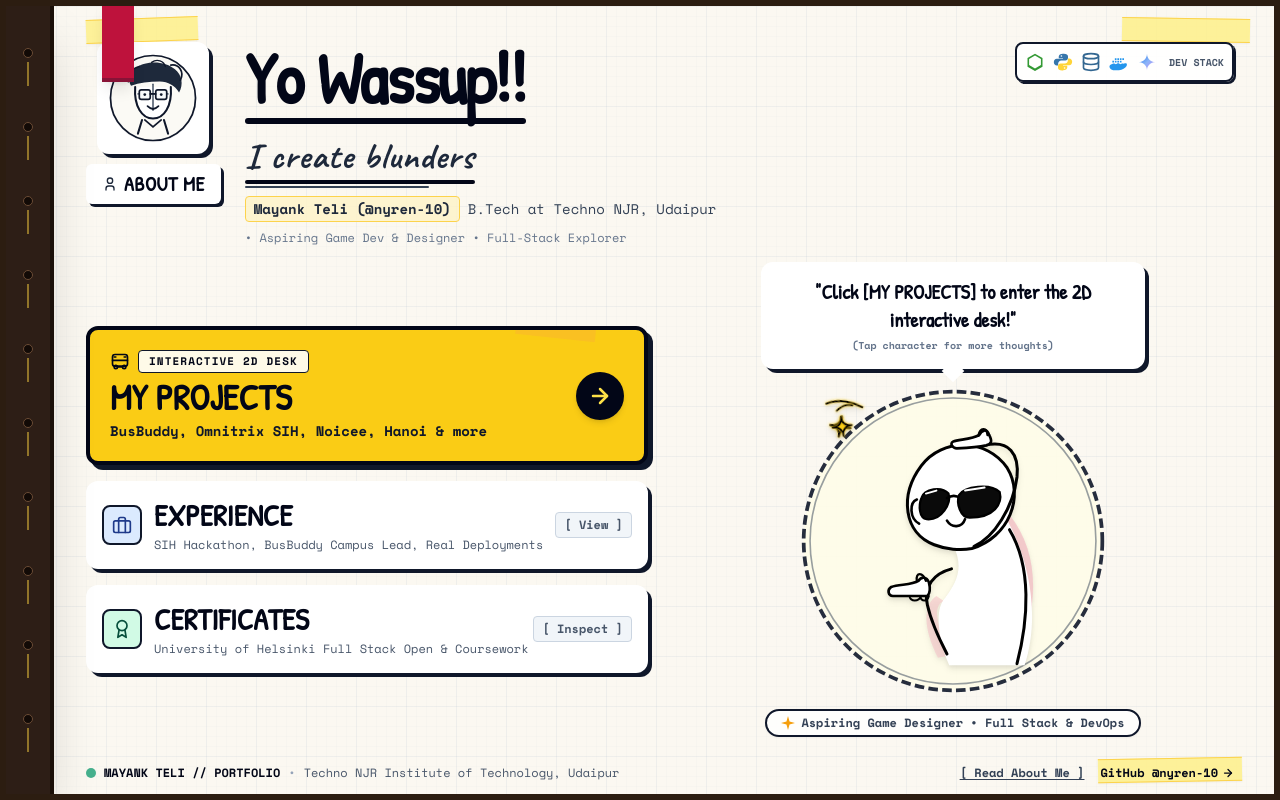
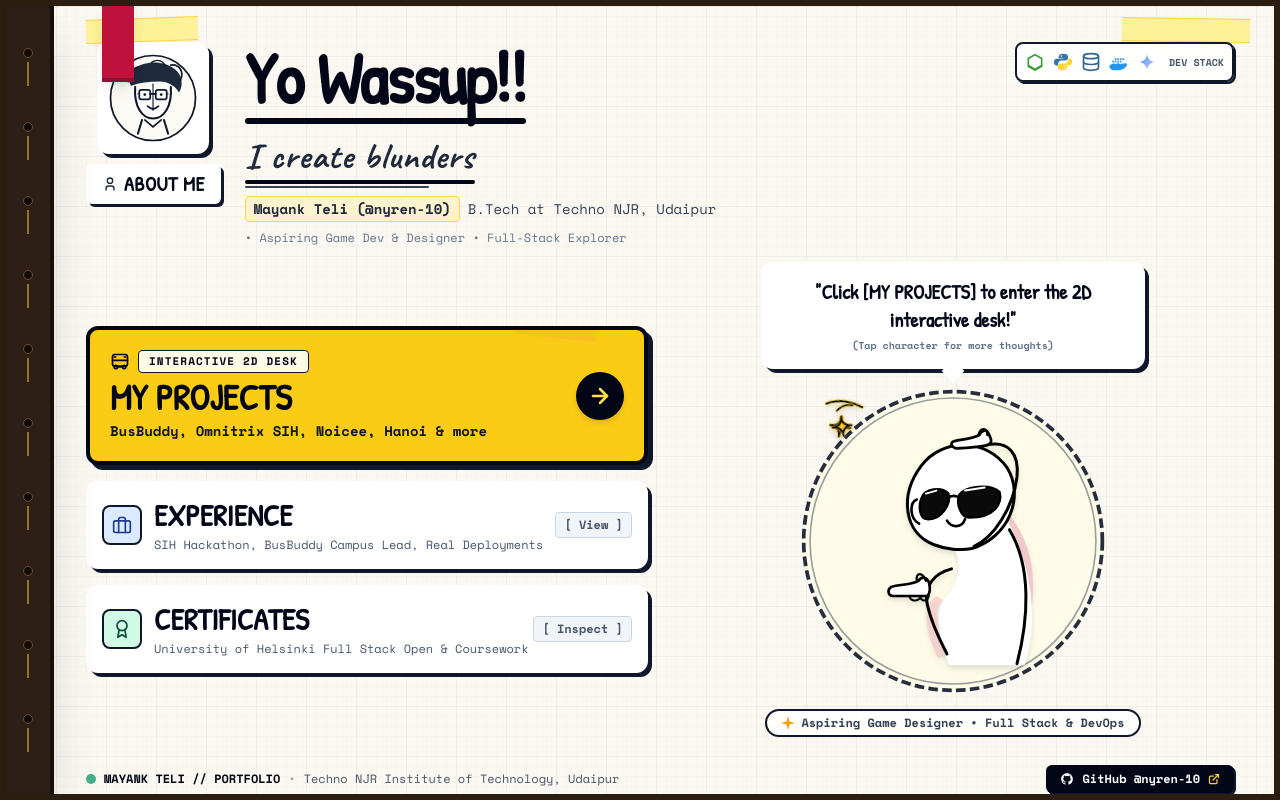
Before and after one commit to nyren-10/my-portfolio, a React (Vite) app: page / in a window 1280 px wide. Built offline with nearby package versions, Linux system fonts and the light colour scheme.

Commit message:
fix: remove redundant Read About Me button, remove colliding tape, and add polished GitHub button

```diff
--- a/src/components/book/BookCoverLanding.jsx
+++ b/src/components/book/BookCoverLanding.jsx
@@ -15,6 +15,8 @@
   TerminalIcon,
   CpuIcon,
   BusIcon,
+  GitHubIcon,
+  ExternalLinkIcon,
 } from "../ui/Icons";
 import { PythonLogo, NodeLogo, ReactLogo, PostgresLogo, DockerLogo, GeminiLogo } from "../ui/TechLogos";
 
@@ -82,10 +84,9 @@
         {/* Architectural Graph Paper & Sketch Grid Overlay */}
         <div className="absolute inset-0 bg-graph-paper opacity-50 pointer-events-none" />
 
-        {/* Vintage Drafting Tape Strips on Corners */}
+        {/* Vintage Drafting Tape Strips on Top Corners */}
         <div className="absolute top-3 left-20 w-28 h-6 bg-[#fef08a]/85 border-t border-b border-amber-300 transform -rotate-2 pointer-events-none shadow-sm" />
         <div className="absolute top-3 right-6 w-32 h-6 bg-[#fef08a]/85 border-t border-b border-amber-300 transform rotate-1 pointer-events-none shadow-sm" />
-        <div className="absolute bottom-3 right-8 w-36 h-6 bg-[#fef08a]/85 border-t border-b border-amber-300 transform -rotate-1 pointer-events-none shadow-sm" />
 
         {/* --- MAIN PAGE CONTENT CANVAS (FULL SCREEN SPREAD) --- */}
         <div className="relative flex-1 pl-6 sm:pl-16 md:pl-20 pr-6 sm:pr-10 py-5 sm:py-7 flex flex-col justify-between overflow-y-auto custom-scrollbar z-20">
@@ -344,22 +345,20 @@
               <span className="hidden sm:inline text-slate-600">Techno NJR Institute of Technology, Udaipur</span>
             </div>
 
-            <div className="flex items-center gap-4">
-              <button
-                onClick={() => handleButtonClick("about")}
-                className="font-bold hover:text-slate-950 underline underline-offset-2 cursor-pointer"
-              >
-                [ Read About Me ]
-              </button>
-              <a
+            <div className="flex items-center">
+              <motion.a
+                whileHover={{ scale: 1.05, y: -1 }}
+                whileTap={{ scale: 0.96 }}
                 href="https://github.com/nyren-10"
                 target="_blank"
                 rel="noopener noreferrer"
-                className="font-bold text-slate-950 hover:underline flex items-center gap-1"
+                className="px-3.5 py-1.5 bg-slate-950 hover:bg-slate-800 text-white font-mono text-xs font-bold rounded-md shadow-[2px_2px_0px_#0f172a] transition-all flex items-center gap-2 cursor-pointer"
+                title="Visit Mayank's GitHub Profile (@nyren-10)"
               >
+                <GitHubIcon className="w-3.5 h-3.5 fill-current" />
                 <span>GitHub @nyren-10</span>
-                <ArrowRightIcon className="w-3 h-3" />
-              </a>
+                <ExternalLinkIcon className="w-3 h-3 text-amber-300" />
+              </motion.a>
             </div>
           </div>
 
--- a/src/components/ui/Icons.jsx
+++ b/src/components/ui/Icons.jsx
@@ -251,3 +251,11 @@
     </svg>
   );
 }
+
+export function GitHubIcon({ className = "w-4 h-4" }) {
+  return (
+    <svg className={className} viewBox="0 0 24 24" fill="currentColor">
+      <path fillRule="evenodd" clipRule="evenodd" d="M12 2C6.477 2 2 6.484 2 12.017c0 4.425 2.865 8.18 6.839 9.504.5.092.682-.217.682-.483 0-.237-.008-.868-.013-1.703-2.782.605-3.369-1.343-3.369-1.343-.454-1.158-1.11-1.466-1.11-1.466-.908-.62.069-.608.069-.608 1.003.07 1.53 1.032 1.53 1.032.892 1.53 2.341 1.088 2.91.832.092-.647.35-1.088.636-1.338-2.22-.253-4.555-1.113-4.555-4.951 0-1.093.39-1.988 1.029-2.688-.103-.253-.446-1.272.098-2.65 0 0 .84-.27 2.75 1.026A9.564 9.564 0 0112 6.844c.85.004 1.705.115 2.504.337 1.909-1.296 2.747-1.027 2.747-1.027.546 1.379.202 2.398.1 2.651.64.7 1.028 1.595 1.028 2.688 0 3.848-2.339 4.695-4.566 4.943.359.309.678.92.678 1.855 0 1.338-.012 2.419-.012 2.747 0 .268.18.58.688.482A10.019 10.019 0 0022 12.017C22 6.484 17.522 2 12 2z" />
+    </svg>
+  );
+}
```
